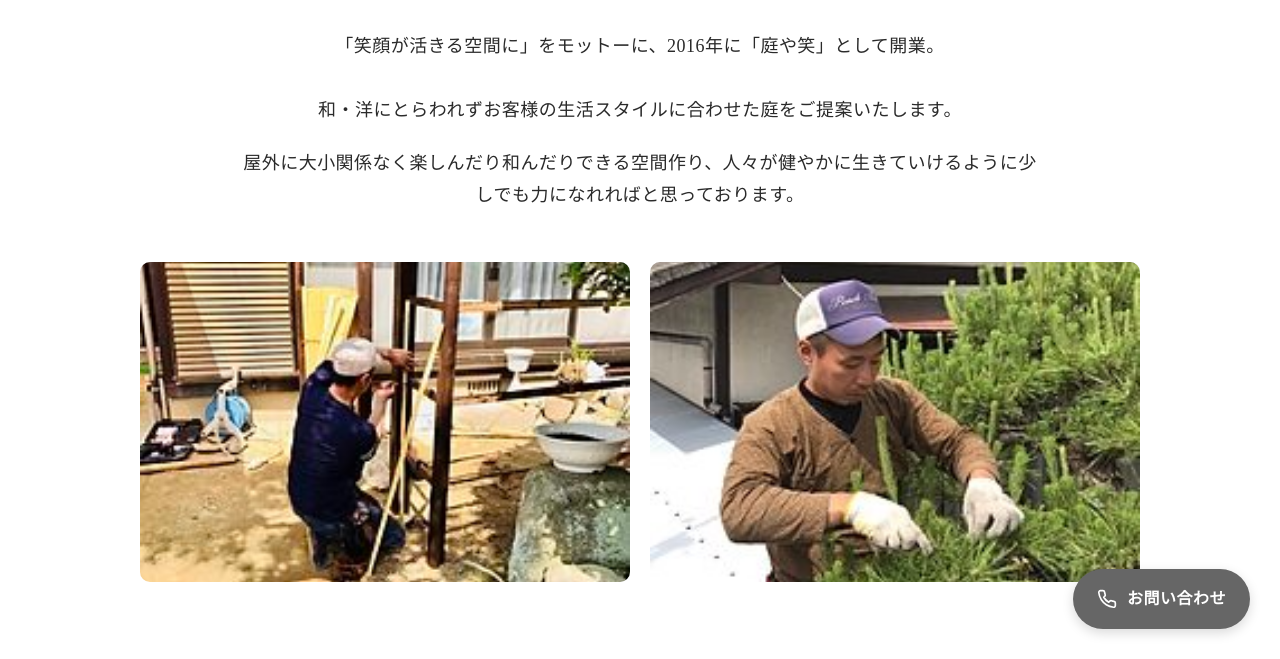
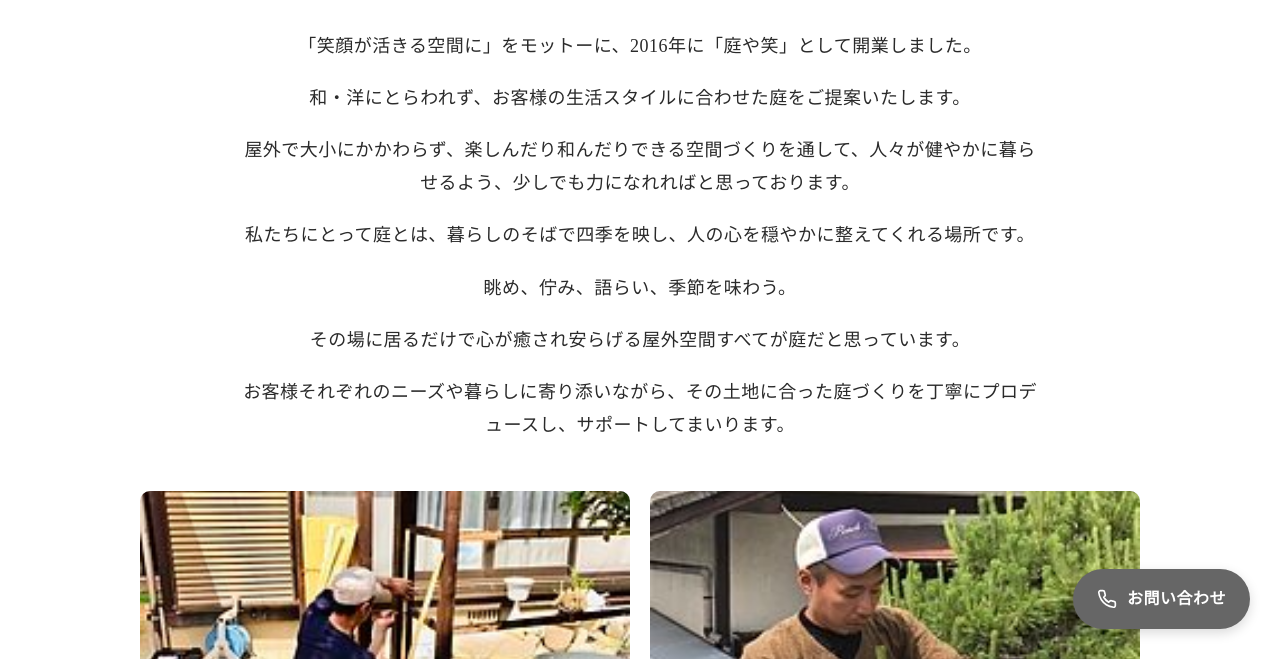
Before and after one commit to parineko/NiWaYa-Syo_demo, an Astro site: page /about in a window 1280 px wide. Shown: the part 141-800 px from the top of the page. Built offline with nearby package versions, Linux system fonts and the light colour scheme; Astro itself is replaced by a stand-in of ours; a web font is replaced by a local one.

Commit message:
ライティング変更

```diff
--- a/src/pages/about.astro
+++ b/src/pages/about.astro
@@ -12,10 +12,25 @@ import FloatingContactButton from '../components/FloatingContactButton.astro';
         <div class="container u-container">
             <div class="about-page-motto-wrapper">
                 <p class="zen-serif about-page-motto-text">
-                    「笑顔が活きる空間に」をモットーに、2016年に「庭や笑」として開業。<br /><br />和・洋にとらわれずお客様の生活スタイルに合わせた庭をご提案いたします。
+                    「笑顔が活きる空間に」をモットーに、2016年に「庭や笑」として開業しました。
                 </p>
                 <p class="zen-serif about-page-motto-text">
-                    屋外に大小関係なく楽しんだり和んだりできる空間作り、人々が健やかに生きていけるように少しでも力になれればと思っております。
+                    和・洋にとらわれず、お客様の生活スタイルに合わせた庭をご提案いたします。
+                </p>
+                <p class="zen-serif about-page-motto-text">
+                    屋外で大小にかかわらず、楽しんだり和んだりできる空間づくりを通して、人々が健やかに暮らせるよう、少しでも力になれればと思っております。
+                </p>
+                <p class="zen-serif about-page-motto-text">
+                    私たちにとって庭とは、暮らしのそばで四季を映し、人の心を穏やかに整えてくれる場所です。
+                </p>
+                <p class="zen-serif about-page-motto-text">
+                    眺め、佇み、語らい、季節を味わう。
+                </p>
+                <p class="zen-serif about-page-motto-text">
+                    その場に居るだけで心が癒され安らげる屋外空間すべてが庭だと思っています。
+                </p>
+                <p class="zen-serif about-page-motto-text">
+                    お客様それぞれのニーズや暮らしに寄り添いながら、その土地に合った庭づくりを丁寧にプロデュースし、サポートしてまいります。
                 </p>
             </div>
         </div>
```
Also changed, not shown: src/pages/trouble.astro (+12 -4 lines).
